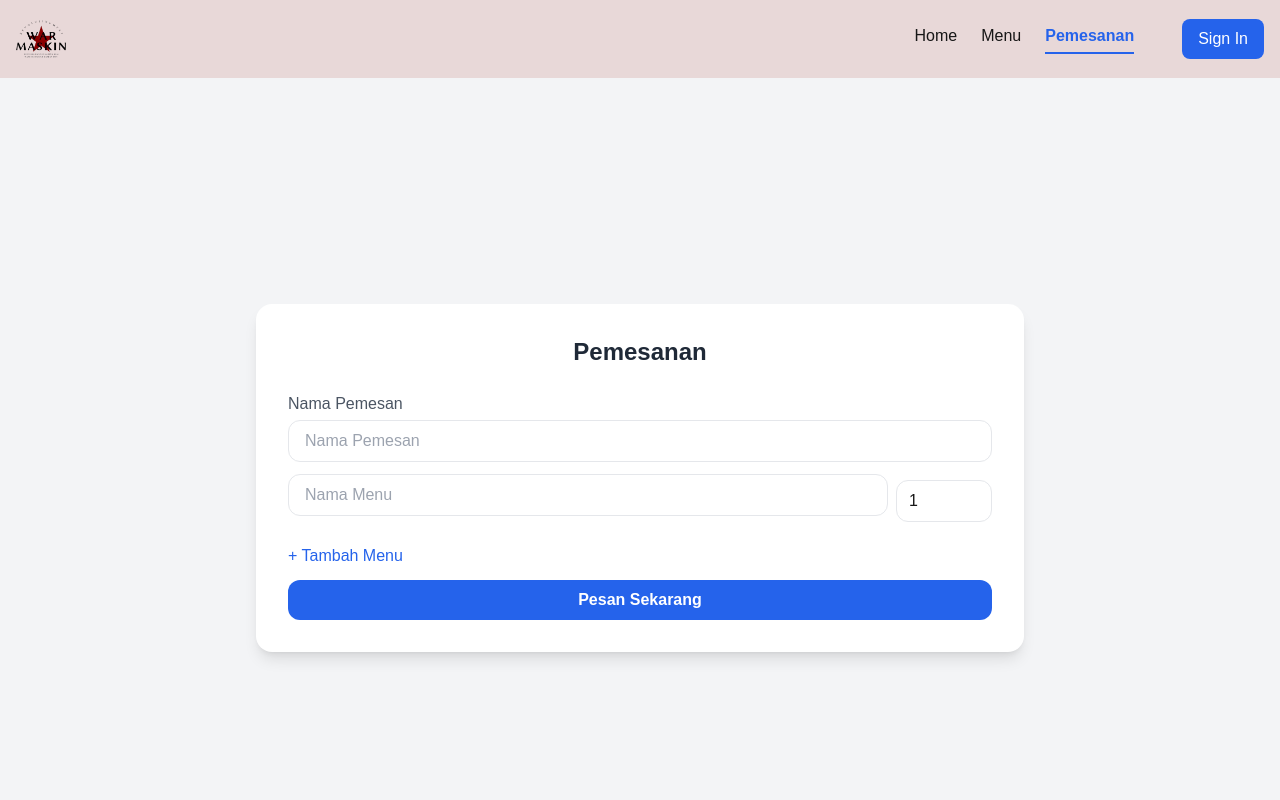
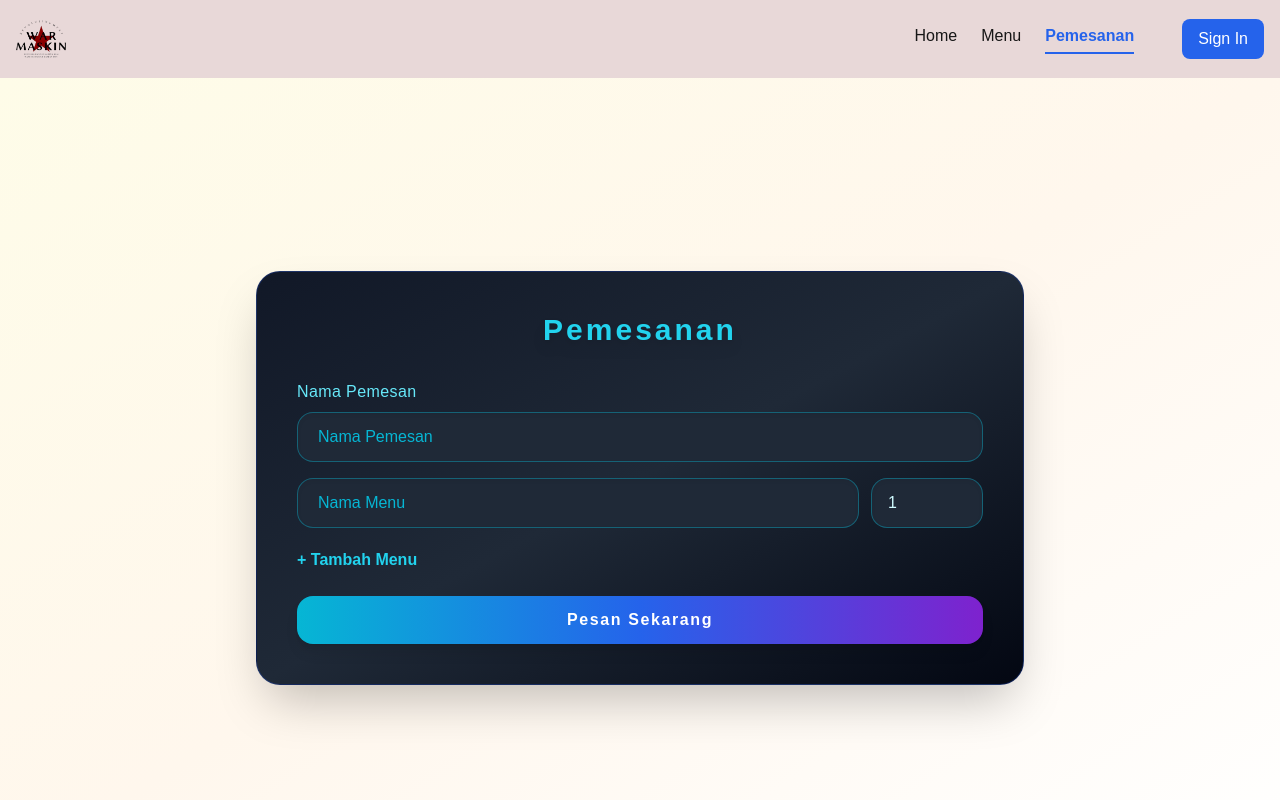
Before and after one commit to akmalghandi20/lagrande-pbs, a Next.js app in the folder frontend/: page /pemesanan in a window 1280 px wide. Shown: the top 800 px of the page. Built offline with nearby package versions, Linux system fonts and the light colour scheme.

Commit message:
dayan: memperbarui tampilan pemesanan

```diff
--- a/frontend/app/pemesanan/page.tsx
+++ b/frontend/app/pemesanan/page.tsx
@@ -85,14 +85,14 @@ export default function Pemesanan() {
   };
 
   return (
-    <div className="h-screen w-full flex items-center justify-center bg-gray-100">
-      <div className="w-full max-w-3xl p-8 bg-white rounded-2xl shadow-lg">
-        <h1 className="text-2xl font-bold text-gray-800 mb-6 text-center">
+    <div className="h-screen w-full flex items-center justify-center bg-gradient-to-br from-yellow-50 via-orange-50 to-brown-100">
+      <div className="w-full max-w-3xl p-10 bg-gradient-to-br from-gray-900 via-gray-800 to-gray-950 rounded-3xl shadow-2xl border border-blue-700/30 backdrop-blur-lg">
+        <h1 className="text-3xl font-extrabold text-cyan-400 mb-8 text-center tracking-widest drop-shadow-lg">
           Pemesanan
         </h1>
         <form onSubmit={handleSubmit}>
           <div>
-            <label className="block text-gray-600 mb-1">Nama Pemesan</label>
+        <label className="block text-cyan-300 mb-2 font-medium tracking-wide">Nama Pemesan</label>
         <input
           type="text"
           placeholder="Nama Pemesan"
@@ -100,13 +100,13 @@ export default function Pemesanan() {
           onChange={(e) => setNamaPemesan(e.target.value)}
           required
           autoComplete="off"
-              className="w-full px-4 py-2 border rounded-xl focus:outline-none focus:ring-2 focus:ring-blue-500  mb-3"
+          className="w-full px-5 py-3 bg-gray-800 border border-cyan-500/40 rounded-2xl focus:outline-none focus:ring-2 focus:ring-cyan-400 text-cyan-100 placeholder-cyan-500 shadow-inner mb-4 transition"
         />
           </div>
 
           {menuItems.map((item, index) => (
-            <div key={index} className="mb-4">
-              <div className="flex gap-2 items-center">
+        <div key={index} className="mb-5">
+          <div className="flex gap-3 items-center">
             <input
           type="text"
           placeholder="Nama Menu"
@@ -115,7 +115,7 @@ export default function Pemesanan() {
             handleMenuChange(index, "namaMenu", e.target.value)
           }
           required
-                  className="flex-1 px-4 py-2 border rounded-xl focus:outline-none focus:ring-2 focus:ring-blue-500 mb-3"
+          className="flex-1 px-5 py-3 bg-gray-800 border border-cyan-500/40 rounded-2xl focus:outline-none focus:ring-2 focus:ring-cyan-400 text-cyan-100 placeholder-cyan-500 shadow-inner transition"
             />
             <input
           type="number"
@@ -125,26 +125,27 @@ export default function Pemesanan() {
             handleMenuChange(index, "jumlah", e.target.value)
           }
           required
-                  className="w-24 px-3 py-2 border rounded-xl focus:outline-none focus:ring-2 focus:ring-blue-500"
+          className="w-28 px-4 py-3 bg-gray-800 border border-cyan-500/40 rounded-2xl focus:outline-none focus:ring-2 focus:ring-cyan-400 text-cyan-100 shadow-inner transition"
             />
             {menuItems.length > 1 && (
           <button
             type="button"
             onClick={() => handleRemoveMenu(index)}
-                    className="text-red-600 hover:text-red-800 font-bold text-lg"
+            className="text-pink-500 hover:text-pink-400 font-bold text-2xl transition"
+            title="Hapus Menu"
           >
-                    &times;
+            <span className="drop-shadow-lg">&times;</span>
           </button>
             )}
           </div>
         </div>
           ))}
 
-          <div className="flex justify-between">
+          <div className="flex justify-between mb-6">
         <button
           type="button"
           onClick={handleAddMenu}
-              className="text-blue-600 font-medium hover:underline mb-3"
+          className="text-cyan-400 font-semibold hover:underline hover:text-cyan-300 transition"
         >
           + Tambah Menu
         </button>
@@ -152,7 +153,7 @@ export default function Pemesanan() {
 
           <button
         type="submit"
-            className="w-full py-2 px-4 bg-blue-600 text-white font-semibold rounded-xl hover:bg-blue-700 transition duration-300"
+        className="w-full py-3 px-6 bg-gradient-to-r from-cyan-500 via-blue-600 to-purple-700 text-white font-bold rounded-2xl shadow-lg hover:from-cyan-400 hover:to-purple-600 hover:scale-105 transition-all duration-300 tracking-widest"
           >
         Pesan Sekarang
           </button>
```
Lines whose indentation alone changed are shown as unchanged.
